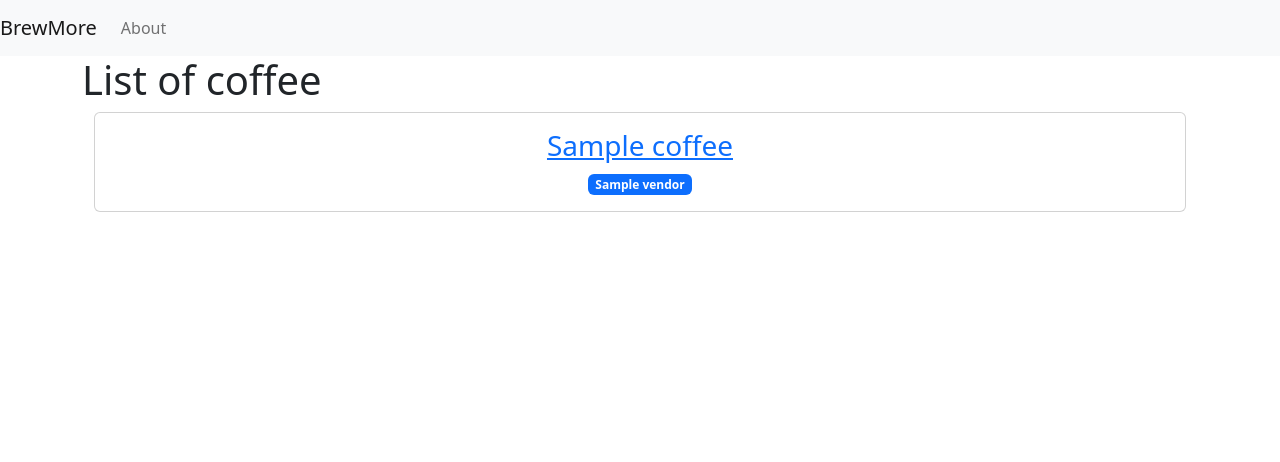
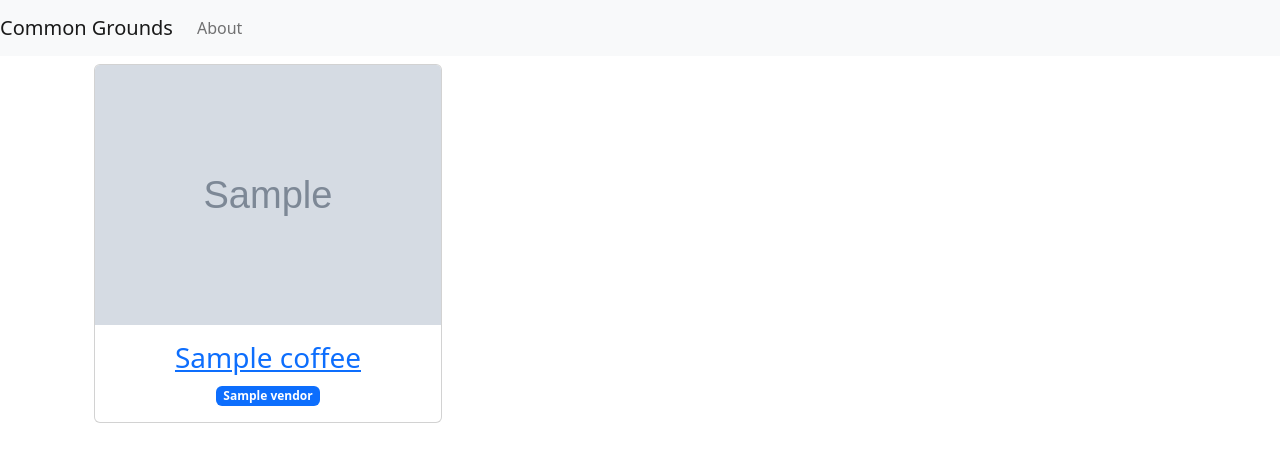
Before and after one commit to tk-hap/python_coffee_scraper, a Flask app: template templates/index.html in a window 1280 px wide. Shown: the top 462 px of the page. Run offline with Flask 2, Linux system fonts and the light colour scheme; the template is opened without the code that fills it: most values are stand-ins (such as "Sample title", 1, 10 or a date in 2020); grey boxes marked "Sample" are stand-in pictures.

Commit message:
Rendering images in products and index

```diff
--- a/main.py
+++ b/main.py
@@ -57,6 +57,7 @@ def filter_df(products_all):
     cond_coffee = products_all['product_type'] == 'Coffee'
     cond_notSub = products_all['title'].str.contains('Subscription') == False
     coffee_df = products_all[cond_coffee & cond_notSub]
+
     return coffee_df
 
 
@@ -73,6 +74,8 @@ coffee_df = coffee_df.astype(str)
 # Converts the ID field back to an int
 coffee_df['id'] = coffee_df['id'].astype(int64)
 
+coffee_df['images'] = coffee_df['images'].str.extract(r"(?i)\b((?:https?://|www\d{0,3}[.]|[a-z0-9.\-]+[.][a-z]{2,4}/)(?:[^\s()<>]+|\(([^\s()<>]+|(\([^\s()<>]+\)))*\))+(?:\(([^\s()<>]+|(\([^\s()<>]+\)))*\)|[^\s`!()\[\]{};:'\".,<>?«»“”‘’]))", expand=True)[0]
+
 coffee_df.to_sql('coffee', db, if_exists='replace', index=False)
 pd.read_sql('select * from coffee', db)
 
--- a/templates/base.html
+++ b/templates/base.html
@@ -12,7 +12,7 @@
   </head>
   <body>
     <nav class="navbar navbar-expand-md navbar-light bg-light">
-        <a class="navbar-brand" href="{{ url_for('index')}}">BrewMore</a>
+        <a class="navbar-brand" href="{{ url_for('index')}}">Common Grounds</a>
         <button class="navbar-toggler" type="button" data-toggle="collapse" data-target="#navbarNav" aria-controls="navbarNav" aria-expanded="false" aria-label="Toggle navigation">
             <span class="navbar-toggler-icon"></span>
         </button>
--- a/templates/index.html
+++ b/templates/index.html
@@ -1,14 +1,15 @@
 {% extends 'base.html' %}
 
 {% block content %}
-    <h1>{% block title %} List of coffee {% endblock %}</h1>
+    <h1>{% block title %}  {% endblock %}</h1>
 
     <div class="container text-center">
         {% for coffees in coffee_products|batch(3) %}
-        <div class="row">
-        {% for coffee in coffees %}
-        <div class="col">
-            <div class="card">
+        <div class="row row-cols-1 row-cols-md-3 g-4">
+         {% for coffee in coffees %}
+         <div class="col mb-3">
+            <div class="card h-100">
+                <img src="{{ coffee['images']}}" class="card-img-top" alt="...">
                 <div class="card-body">
                     <a href="{{ url_for('single_product', product_id=coffee['id']) }}" class="stretched-link">
                         <h3 class="card-title">{{ coffee['title'] }}</h3>
@@ -16,7 +17,7 @@
                  <span class="badge bg-primary">{{ coffee['vendor'] }}</span>
                 </div>
             </div>
-        </div>
+         </div>
         {% endfor %}
         </div>
       {% endfor %}
--- a/templates/product.html
+++ b/templates/product.html
@@ -1,6 +1,7 @@
 {% extends 'base.html' %}
 
 {% block content %}
+    <img src="{{ product['images'] }}" class="img-fluid" alt="{{ product['handle'] }}">
     <h2>{% block title %} {{ product['title'] }} {% endblock %}</h2>
     <span class="badge bg-primary">{{ product['vendor'] }}</span>
     <p>{{ product['body_html'] | safe }}</p>
```
